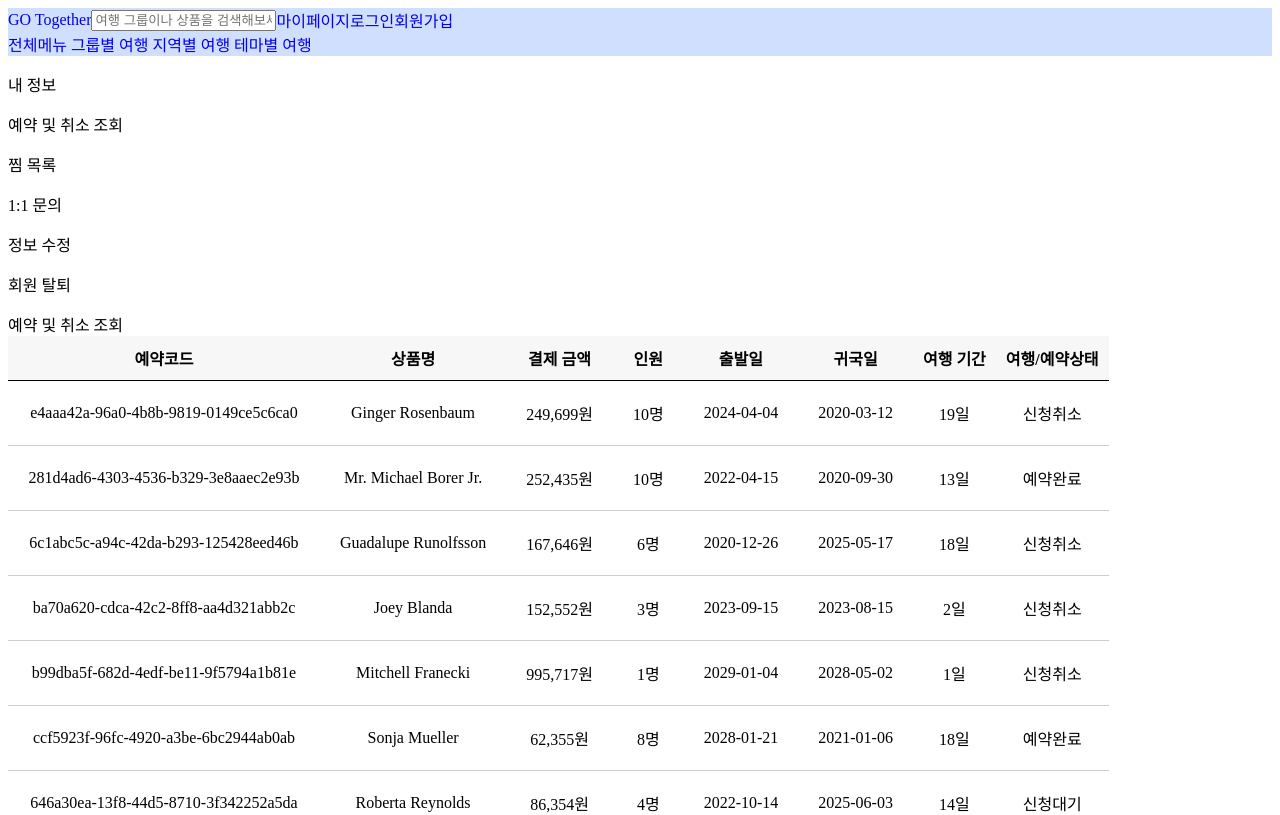
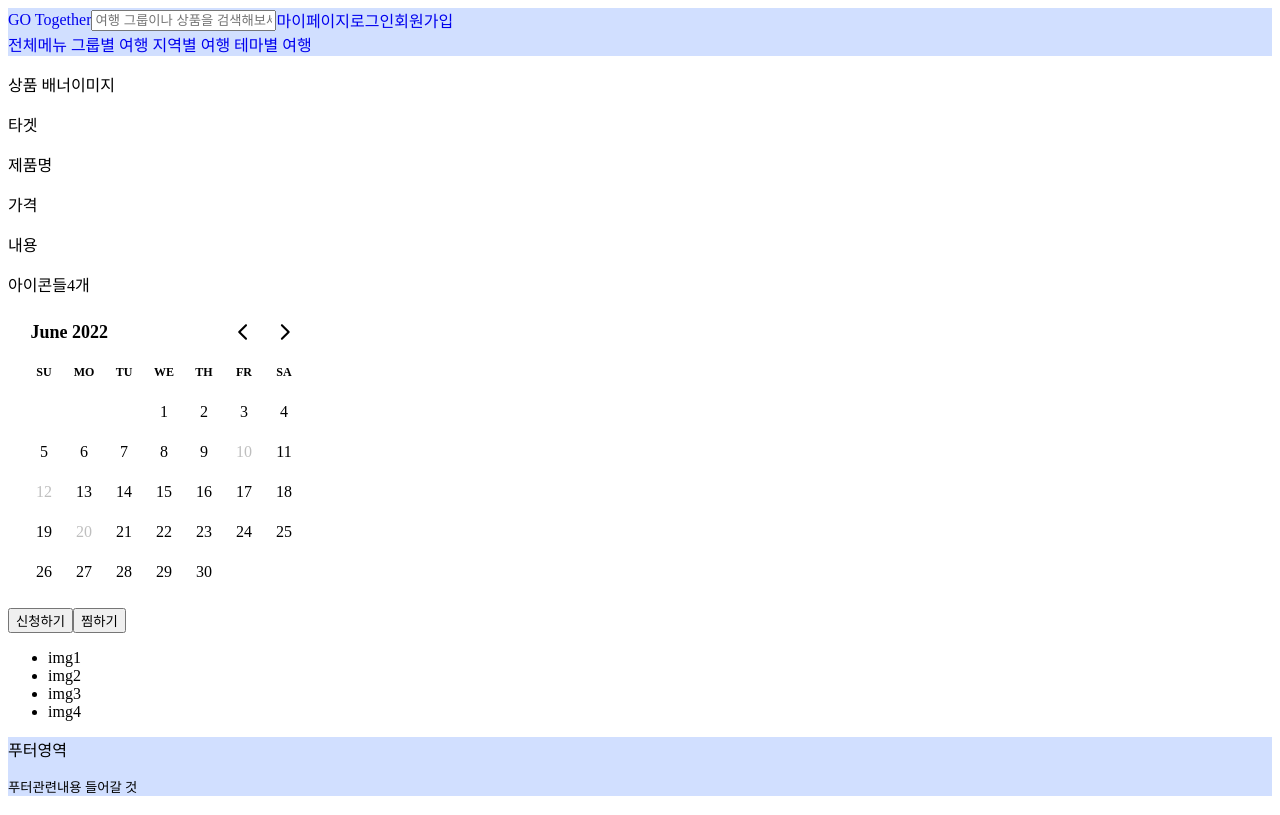
Before and after one commit to TRAVELERSTEAM/TRAVELERS-FE-USER, a React (Vite) app: page / in a window 1280 px wide. Shown: the top 815 px of the page. Built offline with nearby package versions, Linux system fonts and the light colour scheme.

Commit message:
feat&chore: 상세페이지,달력컴포넌트적용/#6

```diff
--- a/src/App.tsx
+++ b/src/App.tsx
@@ -1,15 +1,16 @@
 import Header from './components/common/Header';
 // import Main from './components/common/Main';
 import Footer from './components/common/Footer';
-import MyPage from './pages/MyPage';
+// import MyPage from './pages/MyPage';
+import ProductDetailPage from './pages/ProductDetailPage';
 
 function App() {
   return (
     <>
       <Header />
-      {/* 마이페이지 작업으로 메인 임시 주석 */}
+      {/* 제품상세페이지 작업으로 메인 임시 주석 */}
       {/* <Main /> */}
-      <MyPage></MyPage>
+      <ProductDetailPage></ProductDetailPage>
       <Footer />
     </>
   );
--- /dev/null
+++ b/src/components/Calendar.tsx
@@ -0,0 +1,14 @@
+import React from 'react';
+import { DayPicker } from 'react-day-picker';
+import 'react-day-picker/dist/style.css';
+
+export default function Calendar() {
+  const disabledDays = [
+    new Date(2022, 5, 10),
+    new Date(2022, 5, 12),
+    new Date(2022, 5, 20),
+    { from: new Date(2022, 4, 18), to: new Date(2022, 4, 29) },
+  ];
+
+  return <DayPicker defaultMonth={new Date(2022, 5, 10)} disabled={disabledDays} mode="single" />;
+}
--- a/src/pages/ProductDetailPage.tsx
+++ b/src/pages/ProductDetailPage.tsx
@@ -1,7 +1,27 @@
 import React from 'react';
+import Calendar from '~/components/Calendar';
 
 function ProductDetailPage() {
-  return <div>ProductDetailPage</div>;
+  return (
+    <div>
+      <p>상품 배너이미지</p>
+      <p>타겟</p>
+      <p>제품명</p>
+      <p>가격</p>
+      <p>내용</p>
+      {/* 이미지들 */}
+      <p>아이콘들4개</p>
+      <Calendar />
+      <button>신청하기</button>
+      <button>찜하기</button>
+      <ul>
+        <li>img1</li>
+        <li>img2</li>
+        <li>img3</li>
+        <li>img4</li>
+      </ul>
+    </div>
+  );
 }
 
 export default ProductDetailPage;
```
Also changed, not shown: package.json (+7 -5 lines), 1 other file (tests, documents, lock files or other folders).
